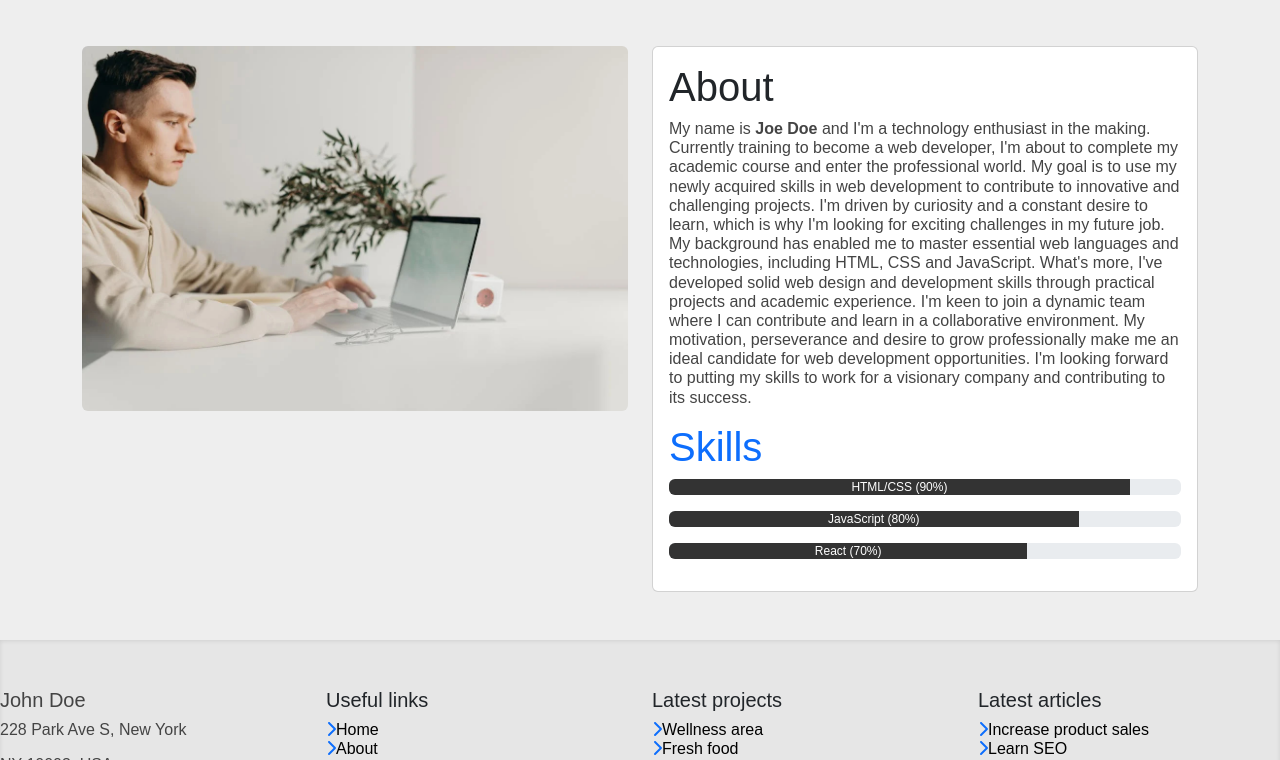
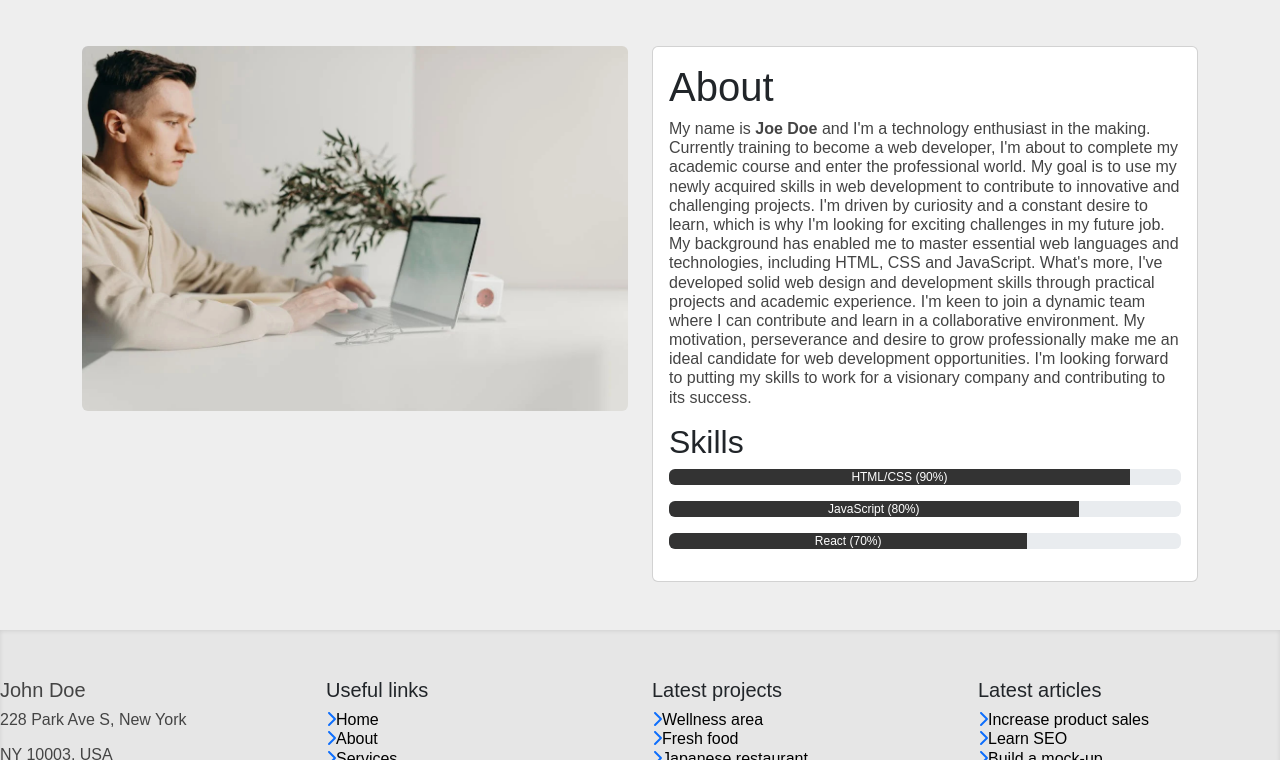
Before and after one commit to devlivepro/johndoe, a React (Create React App) app: page / in a window 1280 px wide. Shown: the part 477-1237 px from the top of the page. Built offline with nearby package versions, Linux system fonts and the light colour scheme.

Commit message:
Updates home

```diff
--- a/src/pages/Home.jsx
+++ b/src/pages/Home.jsx
@@ -45,7 +45,7 @@ const Home = () => {
                     skills to work for a visionary company and contributing to
                     its success.</h6>
                   </p>
-                  <h1 className="color-official1">Skills</h1>
+                  <h2>Skills</h2>
                   <div className="progress mb-3">
                     <div
                       className="progress-bar color-official1"
@@ -54,8 +54,9 @@ const Home = () => {
                       aria-valuenow="90"
                       aria-valuemin="0"
                       aria-valuemax="100"
+                      aria-labelledby="progressbar-label"
                     >
-                      <h7>HTML/CSS (90%)</h7>
+                      <span id="progressbar-label">HTML/CSS (90%)</span>
                     </div>
                   </div>
                   <div className="progress mb-3">
@@ -66,8 +67,9 @@ const Home = () => {
                       aria-valuenow="80"
                       aria-valuemin="0"
                       aria-valuemax="100"
+                      aria-labelledby="progressbar-label"
                     >
-                      <h7>JavaScript (80%)</h7>
+                      <span id="progressbar-label">JavaScript (80%)</span>
                     </div>
                   </div>
                   <div className="progress mb-3">
@@ -78,8 +80,9 @@ const Home = () => {
                       aria-valuenow="70"
                       aria-valuemin="0"
                       aria-valuemax="100"
+                      aria-labelledby="progressbar-label"
                     >
-                      <h7>React (70%)</h7>
+                      <span id="progressbar-label">React (70%)</span>
                     </div>
                   </div>
                 </div>
```
